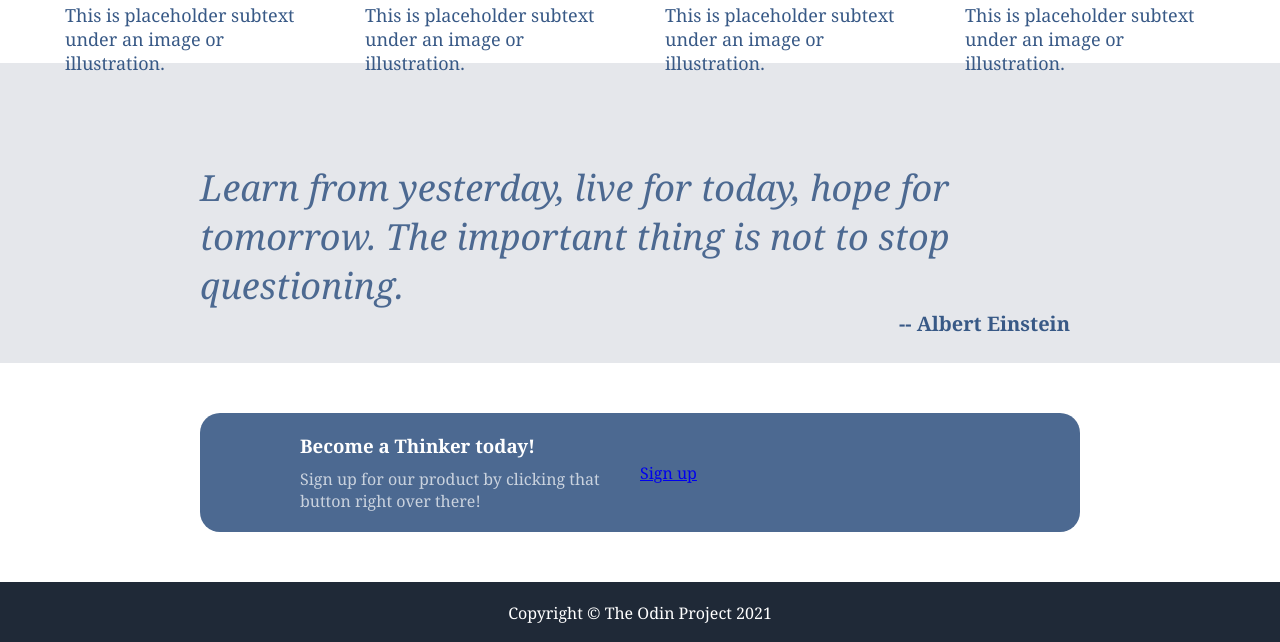
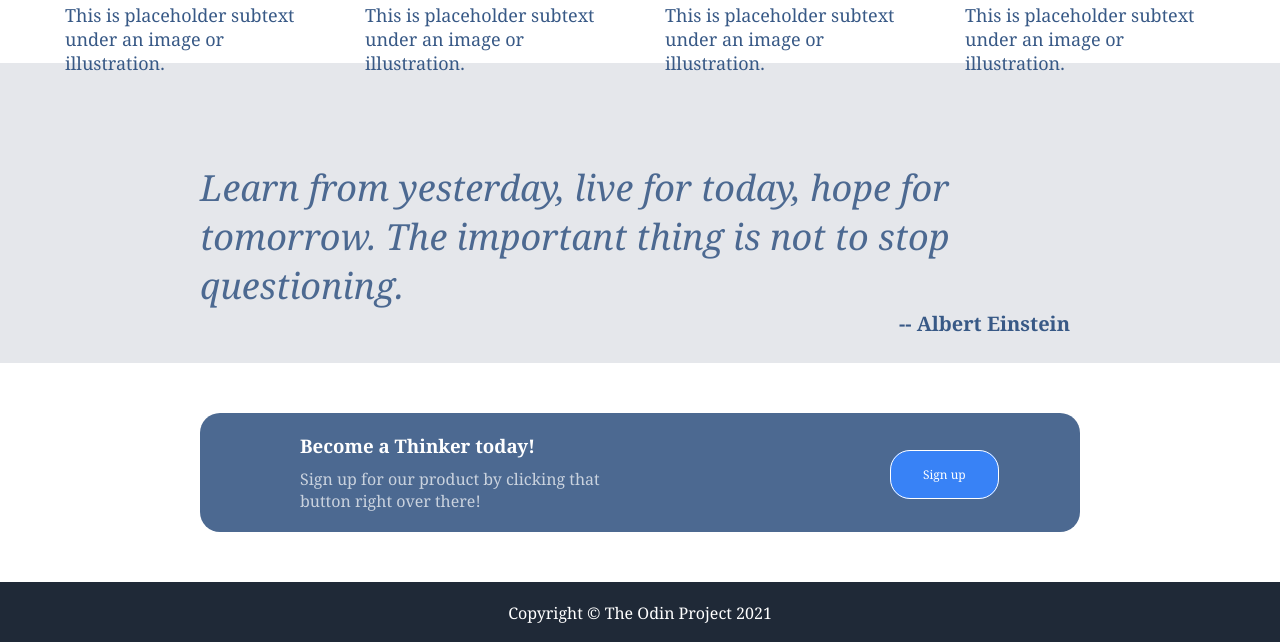
Before and after one commit to Rlee-94/Landing-Page, a plain HTML site: page index.html in a window 1280 px wide. Shown: the part 1062-1704 px from the top of the page. Drawn offline with Linux system fonts and the light colour scheme.

Commit message:
Fixed bottom-button that was not aligned or styled correctly

```diff
--- a/style.css
+++ b/style.css
@@ -202,6 +202,18 @@ ul {
     flex: 1;
 }
 
+.bottom-button {
+    color: white;
+    background-color: #3882F6;
+    border-radius: 20px;
+    padding: 15px 32px;
+    text-align: center;
+    text-decoration: none;
+    font-size: 12px;
+    margin-left: 250px;
+    border: 1px solid white;
+}
+
 .sign-text {
     text-align: left;
 }
```
